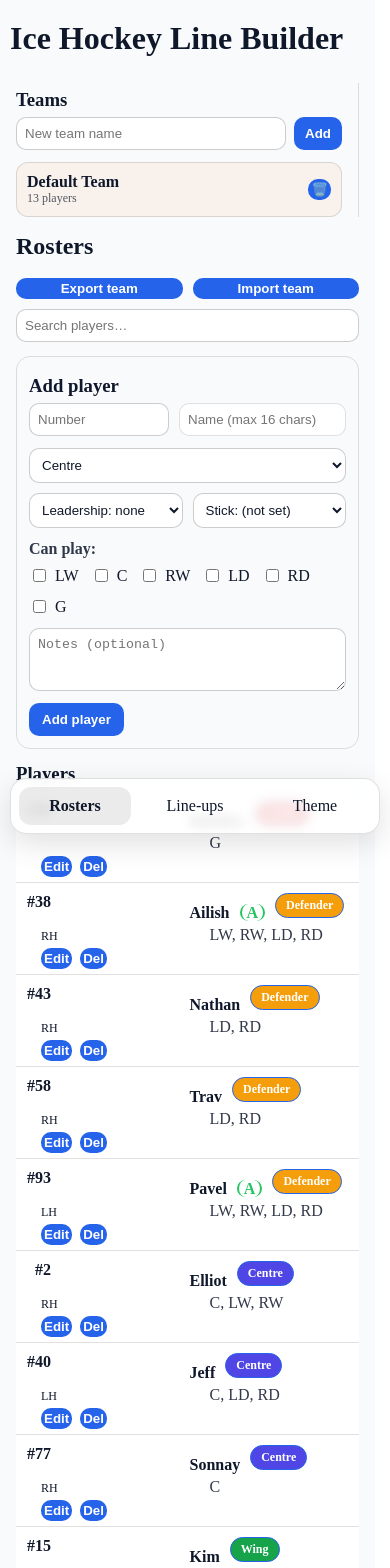
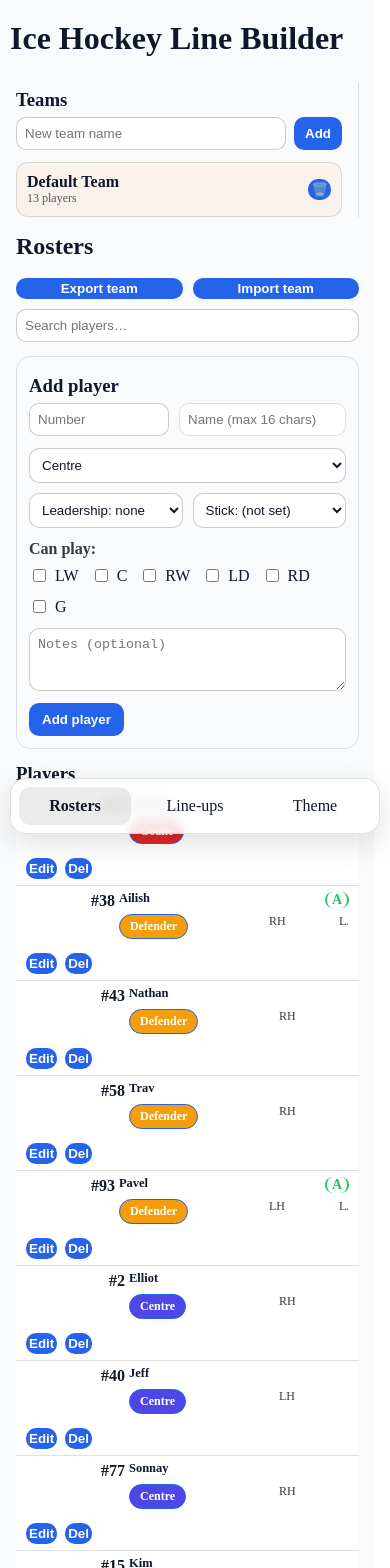
Before and after one commit to Newik83CZ/IceHockeyLineBuilder, a React (Vite) app: page / in a window 390 px wide. Shown: the top 1568 px of the page. Built offline with nearby package versions, Linux system fonts and the light colour scheme.

Commit message:
Fixing layout

```diff
--- a/src/index.css
+++ b/src/index.css
@@ -117,6 +117,166 @@ textarea:focus {
   min-width: 0;
 }
 
+/*Rosters Players list layout*/
+
+
+  /* =========================
+   Players list "table-like" row
+   ========================= */
+
+.playersList {
+  display: grid;
+  gap: 0;
+  min-width: 0;
+  border-radius: 10px;
+  background: var(--surface);
+}
+
+.playerRow {
+  display: grid;
+  grid-template-columns: 44px minmax(160px, 1fr) 44px 120px 60px 1fr 150px;
+  gap: 6px;
+  align-items: center;
+  padding: 6px 10px;
+  border-bottom: 1px solid rgba(0,0,0,0.12);
+  min-width: 0;
+}
+
+.playerNum {
+  grid-column: 1;
+  justify-self: end;
+  font-weight: 700;
+  white-space: nowrap;
+}
+
+/* Make sure the name column is allowed to shrink inside the grid */
+.playerNameCell {
+  min-width: 0;              /* critical for ellipsis + shrink */
+}
+
+/* Shrink name on small screens, keep it readable on desktop */
+.playerNameText {
+  font-weight: 800;
+  line-height: 1.1;
+
+  white-space: nowrap;
+  overflow: hidden;
+  text-overflow: ellipsis;
+
+  /* auto scale: phone -> smaller, desktop -> bigger */
+  font-size: clamp(10px, 3.2vw, 14px);
+}
+
+.playerLeader {
+  grid-column: 3;
+  justify-self: start;
+  font-weight: 900;
+  font-size: 14px;
+  padding: 0px 5px;
+  border-radius: 14px;
+  color: var(--leader, var(--accent));
+  border-right: 2px solid var(--leader, var(--accent));
+  border-left: 2px solid var(--leader, var(--accent));
+  white-space: nowrap;
+}
+
+.playerPos {
+  grid-column: 4;
+  min-width: 0;
+  font-size: 14px;
+}
+
+.playerStick {
+  grid-column: 5;
+  justify-self: start;
+  font-size: 12px;
+  white-space: nowrap;
+  opacity: 0.85;
+}
+
+.playerCanPlay {
+  grid-column: 6;
+  min-width: 0;
+  font-size: 12px;
+  opacity: 0.85;
+  overflow: hidden;
+  text-overflow: ellipsis;
+  white-space: nowrap;
+}
+
+.playerActions {
+  grid-column: 7;
+  display: flex;
+  gap: 8px;
+  justify-content: flex-end;
+  font-size: 12px;
+  min-width: 0;
+}
+
+/* =========================
+   Breakpoint A: “doesn’t fit” (small desktop / landscape tablets)
+   Details move to line 2, aligned under the NAME column
+   ========================= */
+@media (max-width: 980px) {
+  .playerRow {
+    grid-template-columns: 44px 1fr 44px;
+    grid-template-rows: auto auto;
+    align-items: start;
+  }
+
+  /* row 1: # | name | leadership */
+  .playerNum { grid-column: 1; grid-row: 1; }
+  .playerNameCell { grid-column: 2; grid-row: 1; }
+  .playerLeader { grid-column: 3; grid-row: 1; }
+
+  /* row 2: details start under NAME (column 2) and span to the right */
+  .playerPos {
+    grid-column: 2 / 4;
+    grid-row: 2;
+  }
+  .playerStick {
+    grid-column: 2 / 4;
+    grid-row: 2;
+    justify-self: start;
+    margin-left: 150px; /* aligns stick after the position pill visually */
+  }
+  .playerCanPlay {
+    grid-column: 2 / 4;
+    grid-row: 2;
+    margin-left: 220px; /* aligns canPlay after stick visually */
+  }
+
+  .playerActions {
+    grid-column: 2 / 4;
+    grid-row: 3;          /* actions can drop if needed */
+    justify-content: flex-start;
+    margin-top: 6px;
+  }
+}
+
+/* =========================
+   Breakpoint B: Phone portrait
+   Make details clean on their own line, actions on 3rd line
+   Still aligned under NAME column
+   ========================= */
+@media (max-width: 800px) and (orientation: portrait) {
+  .playerRow {
+    grid-template-columns: 44px 1fr 44px;
+    grid-template-rows: auto auto auto;
+    gap: 6px;
+  }
+
+  .playerPos { grid-column: 2 / 4; grid-row: 2; margin-left: 0; }
+  .playerStick { grid-column: 2 / 4; grid-row: 2; margin-left: 150px; }
+  .playerCanPlay { grid-column: 2 / 4; grid-row: 2; margin-left: 220px; }
+
+  .playerActions {
+    grid-column: 2 / 4;
+    grid-row: 3;
+    justify-content: flex-start;
+  }
+}
+
 
 /* ---------- Mobile overrides ---------- */
 @media (max-width: 800px) {
@@ -201,6 +361,8 @@ textarea:focus {
   .rostersSearch {
     width: 100% !important;
   }
+
+
 
   /* Line-ups: tighten spacing so bubbles get more room */
   .lineRow,
--- a/src/pages/Rosters.jsx
+++ b/src/pages/Rosters.jsx
@@ -16,6 +16,7 @@ export default function Rosters({ data, setData }) {
   const [search, setSearch] = useState("");
 
   const importRef = useRef(null);
+  const formRef = useRef(null);
 
   const activeTeam = data.teams.find((t) => t.id === data.activeTeamId) || null;
 
@@ -421,7 +422,12 @@ function importFromFile(file) {
       notes: p.notes || "",
     });
     setError("");
+
+    requestAnimationFrame(() => {
+      formRef.current?.scrollIntoView({ behavior: "smooth", block: "start" });
+    });
   }
+
 
   function resetDraft() {
     setEditingId(null);
@@ -613,7 +619,17 @@ function importFromFile(file) {
           <div style={{ marginTop: 14, opacity: 0.8 }}>Create a team on the left to start adding players.</div>
         ) : (
           <>
-            <div style={{ marginTop: 14, padding: 12, borderRadius: 14, border: "1px solid rgba(0,0,0,0.12)" }}>
+            <div
+              ref={formRef}
+              style={{
+                marginTop: 14,
+                padding: 12,
+                borderRadius: 14,
+                border: "1px solid rgba(0,0,0,0.12)",
+                scrollMarginTop: 90, // helps if you have sticky nav / top spacing
+              }}
+            >
+
               <h3 style={{ marginTop: 0 }}>{editingId ? "Edit player" : "Add player"}</h3>
 
               {error && (
@@ -764,54 +780,19 @@ function importFromFile(file) {
               */}
 
 
-              <div style={{ display: "grid", gap: 0, minWidth: 0, borderRadius: 10, background: "var(--surface)" }}>
+              <div className="playersList">
+
                 {sortedPlayers.map((p) => (
-                  <div
-                    key={p.id}
-                    className="playerRow"
-                    style={{
-                      display: "grid",
-                      gridTemplateColumns:
-                        "40px 1fr 40px 1fr 1fr",
-                      gap: 2,
-                      alignItems: "center",
-                      padding: 5,
-                      marginTop: 5,
-                      borderBottom: "1px solid rgba(0,0,0,0.12)",
-                      minWidth: 0,
-                    }}
-                  >
+                  <div key={p.id} className="playerRow">
+                    <div className="playerNum">#{p.number}</div>
 
-                    <div style={{ fontWeight: 600, minWidth: 0 /*, whiteSpace: "normal", overflowWrap: "anywhere" */}}>
-                      <span style={{ textAlign: "right", display: "inline-block", width: 30 }}>#{p.number}</span>
+                    <div className="playerNameCell">
+                      <div className="playerNameText">{p.name}</div>
+                    </div>
 
-                    </div>
-                    <div style={{ fontWeight: 600, minWidth: 0 /*, whiteSpace: "normal", overflowWrap: "anywhere" */}}>
+                    <div className="playerLeader">{p.leadership || ""}</div>
 
-                      <span style={{ marginLeft: 0 }}>
-                      {p.name}
-                      </span>
-
-                      {p.leadership && (
-                        <span
-                          style={{
-                            color: "var(--leader, var(--accent))",
-                            borderRadius: 14,
-                            padding: "0px 5px",
-                            borderRight: "2px solid var(--leader, var(--accent))",
-                            borderLeft: "2px solid var(--leader, var(--accent))",
-                            marginLeft: 10,
-                            fontSize: 16,
-                            fontWeight: 900,
-                            flexShrink: 0,
-                          }}
-                        >
-                          {p.leadership}
-                        </span>
-
-
-
-                      )}
+                    <div className="playerPos">
                       <span
                         style={{
                           display: "inline-block",
@@ -820,7 +801,6 @@ function importFromFile(file) {
                           borderRadius: 999,
                           fontWeight: 800,
                           fontSize: 12,
-                            marginLeft: 10,
                           color: "var(--surface)",
                           background: `var(--pos-${p.preferredPosition.toLowerCase()})`,
                           maxWidth: "100%",
@@ -833,27 +813,20 @@ function importFromFile(file) {
                       </span>
                     </div>
 
-                    <div>
-                      <span
-                        style={{
-                          marginLeft: 20,
-                          fontSize: 12,
-                        }}
-                      >
-                        {p.stick === "Left" ? "LH" : p.stick === "Right" ? "RH" : " "}
-                      </span>
+                    <div className="playerStick">
+                      {p.stick === "Left" ? "LH" : p.stick === "Right" ? "RH" : ""}
                     </div>
 
-
-                    <div style={{ marginLeft: 20,opacity: 0.85, minWidth: 0,}}>
-                      {(p.canPlay || []).length ? p.canPlay.join(", ") : " "}
+                    <div className="playerCanPlay">
+                      {(p.canPlay || []).length ? p.canPlay.join(", ") : ""}
                     </div>
 
-                    <div style={{ display: "flex", gap: 8, justifyContent: "flex-end", minWidth: 0, marginLeft: 20, marginRight: 10, }}>
+                    <div className="playerActions">
                       <button onClick={() => startEditPlayer(p)}>Edit</button>
                       <button onClick={() => deletePlayer(p.id)}>Del</button>
                     </div>
                   </div>
+
                 ))}
 
                 {sortedPlayers.length === 0 && <div style={{ opacity: 0.7 }}>No players match your search.</div>}
```
Lines whose indentation alone changed are shown as unchanged.
